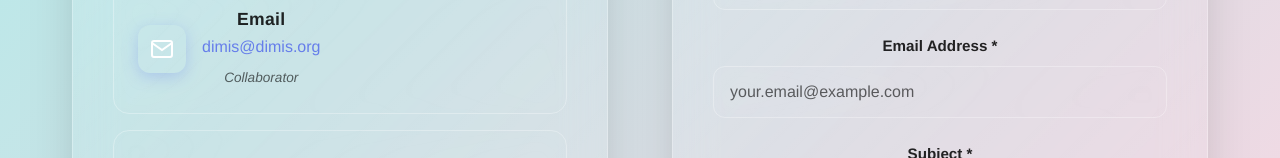
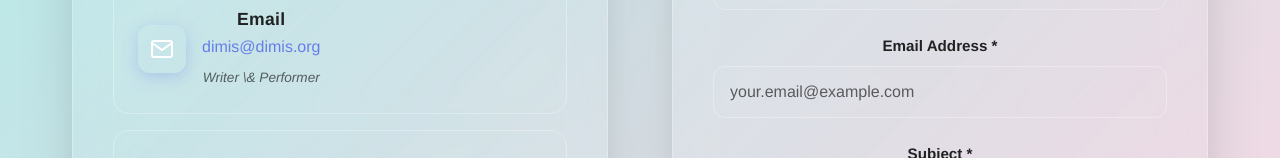
Before and after one commit to EVasiloudes/epic-economics-website, a React (Vite) app: page /contact in a window 1280 px wide. Shown: the part 642-800 px from the top of the page. Built offline with nearby package versions, Linux system fonts and the light colour scheme.

Commit message:
updates dimis role

```diff
--- a/src/pages/Contact.jsx
+++ b/src/pages/Contact.jsx
@@ -176,7 +176,7 @@ function ContactForm() {
                 <div className="method-details">
                   <h3>Email</h3>
                   <p>dimis@dimis.org</p>
-                  <span className="method-label">Collaborator</span>
+                  <span className="method-label">Writer \& Performer</span>
                 </div>
               </div>
 
@@ -469,7 +469,7 @@ function ContactFormWithoutRecaptcha() {
                 <div className="method-details">
                   <h3>Email</h3>
                   <p>dimis@dimis.org</p>
-                  <span className="method-label">Collaborator</span>
+                  <span className="method-label">Writer \& Performer</span>
                 </div>
               </div>
 
```
